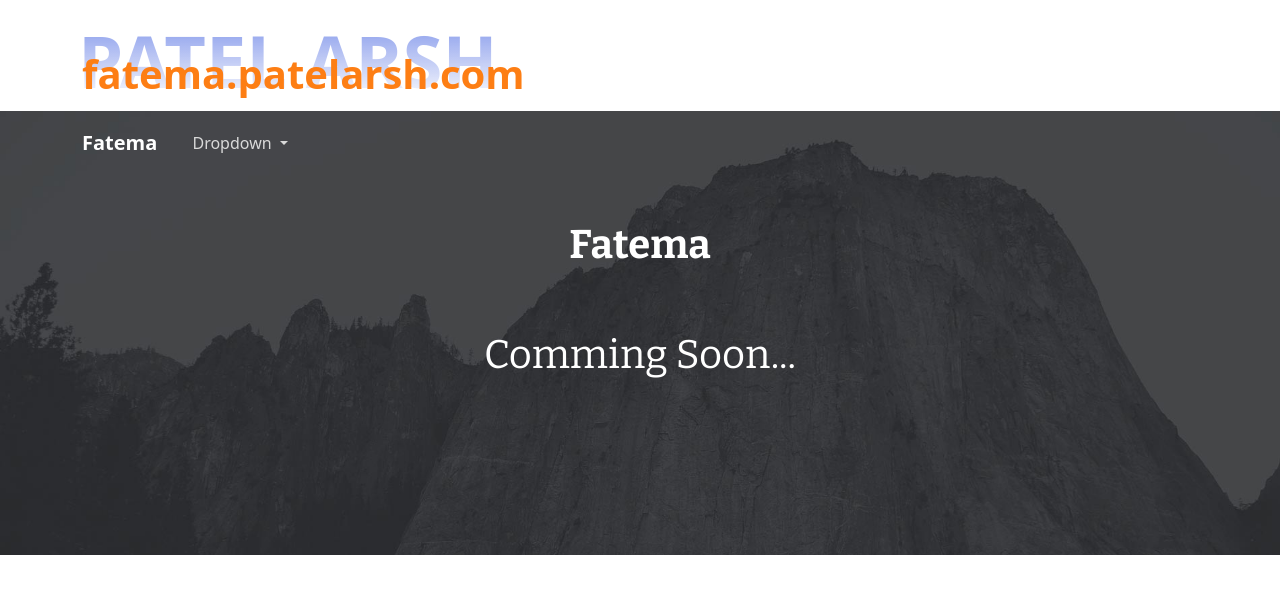
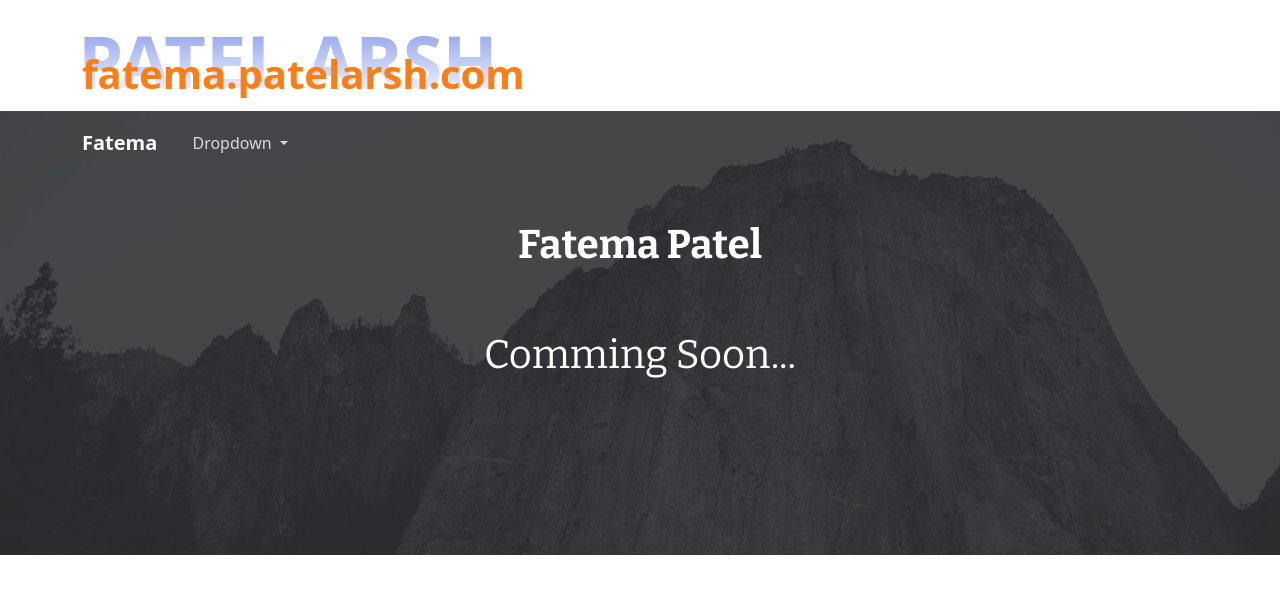
Before and after one commit to arshpatel47/new_web_2k23, a plain HTML site: page index.html in a window 1280 px wide. Drawn offline with nearby package versions, Linux system fonts and the light colour scheme.

Commit message:
Update index.html

```diff
--- a/index.html
+++ b/index.html
@@ -44,7 +44,7 @@
         <div class="container hero">
             <div class="row">
                 <div class="col-md-8 offset-md-2">
-                    <h1 class="text-center"><strong>Fatema</strong></h1>
+                    <h1 class="text-center"><strong>Fatema Patel</strong></h1>
                     <h1 class="text-center">Comming Soon...</h1>
                 </div>
             </div>
```
